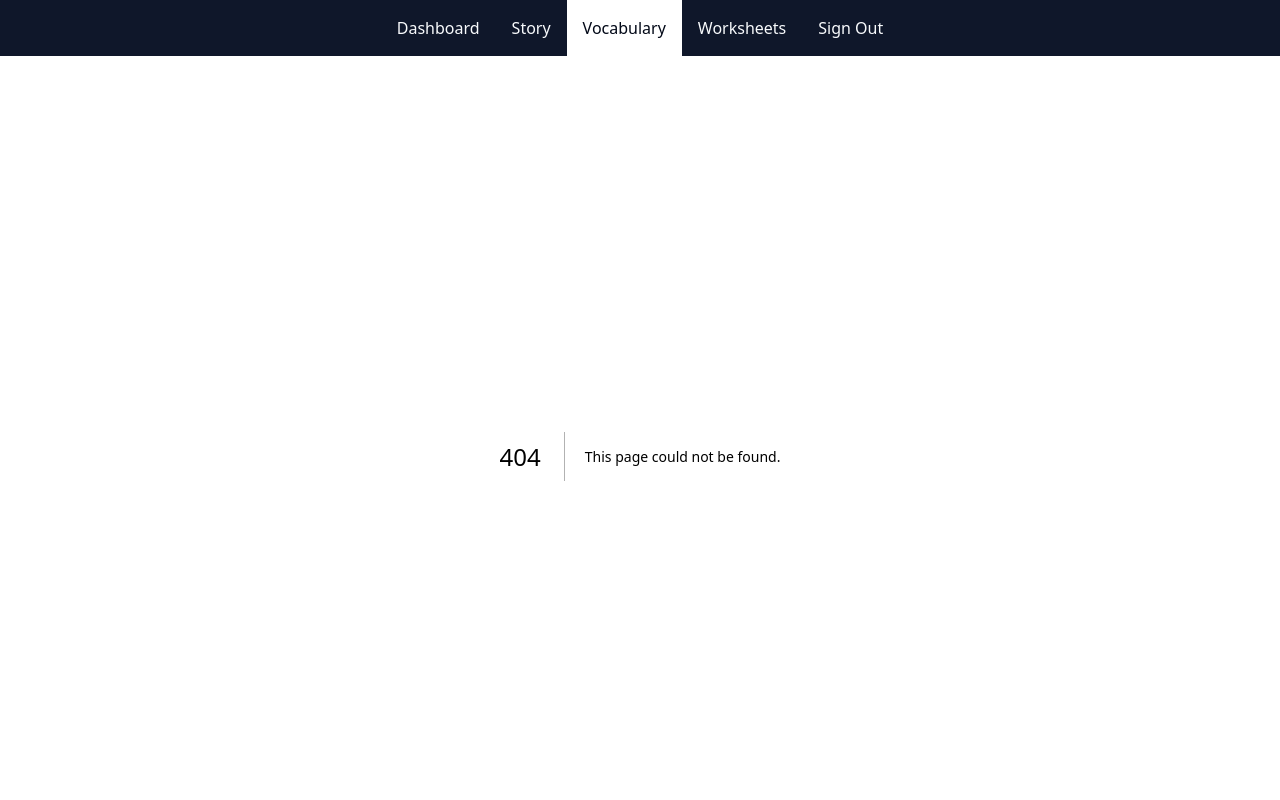
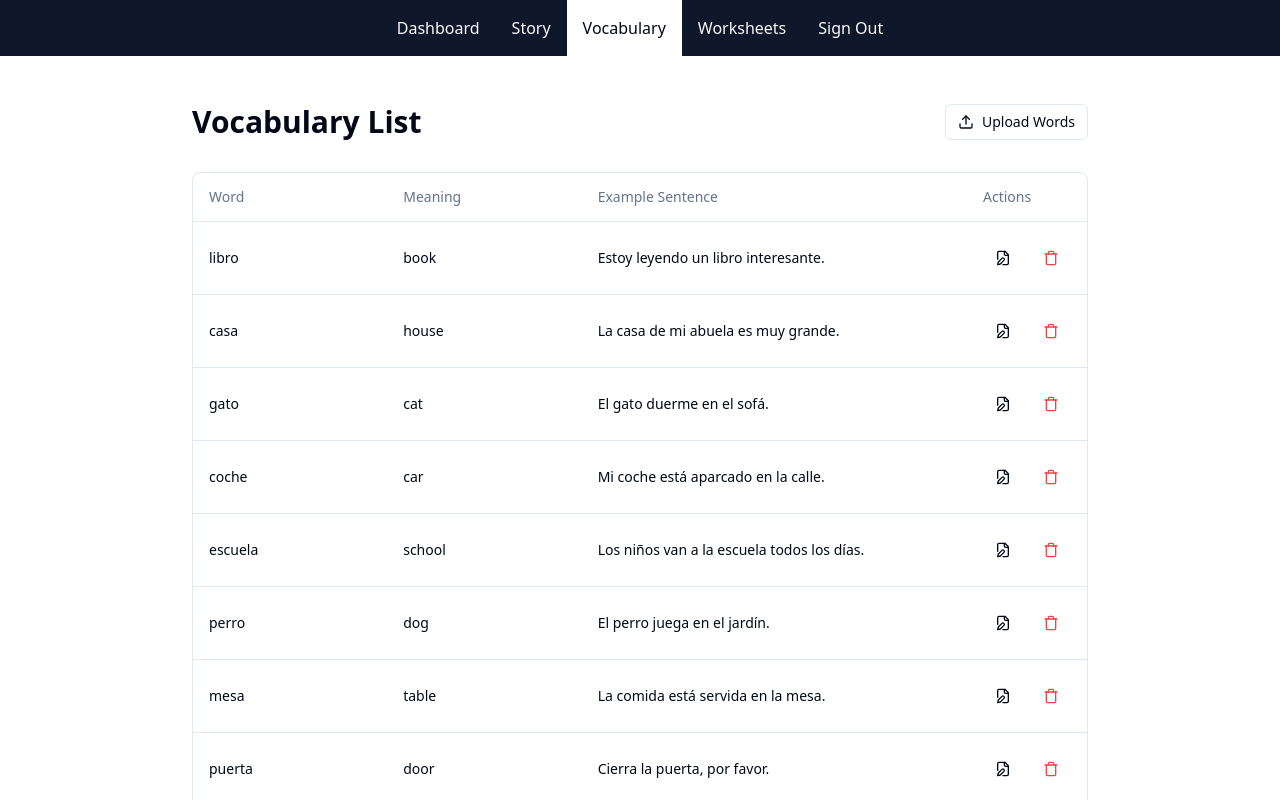
Before and after one commit to EricLam404/language-learner, a Next.js app in the folder client/: page /vocabulary in a window 1280 px wide. Before the commit this address had no page. Shown: the top 800 px of the page. Built offline with nearby package versions, Linux system fonts and the light colour scheme.

Commit message:
feat: Add vocabulary list and dummy data

```diff
--- /dev/null
+++ b/client/app/vocabulary/page.tsx
@@ -0,0 +1,186 @@
+import {
+    DropdownMenu,
+    DropdownMenuTrigger,
+    DropdownMenuContent,
+    DropdownMenuItem,
+    DropdownMenuSeparator,
+} from "@/components/ui/dropdown-menu";
+import { Button } from "@/components/ui/button";
+import {
+    Table,
+    TableHeader,
+    TableRow,
+    TableHead,
+    TableBody,
+    TableCell,
+} from "@/components/ui/table";
+import { data } from "@/public/dummydata/vocabulary";
+
+type vocabularyList = {
+    word: string;
+    meaning: string;
+    sentence: string;
+}[];
+export default function Component() {
+    let vocabularyList: vocabularyList = data;
+    return (
+        <div className="w-full max-w-4xl mx-auto py-12">
+            <div className="flex items-center justify-between mb-8">
+                <h1 className="text-3xl font-bold">Vocabulary List</h1>
+                <div className="flex items-center gap-4">
+                    <DropdownMenu>
+                        <DropdownMenuTrigger asChild>
+                            <Button variant="outline" size="sm">
+                                <UploadIcon className="mr-2 h-4 w-4" />
+                                Upload Words
+                            </Button>
+                        </DropdownMenuTrigger>
+                        <DropdownMenuContent>
+                            <DropdownMenuItem>
+                                <UploadIcon className="mr-2 h-4 w-4" />
+                                Import CSV
+                            </DropdownMenuItem>
+                            <DropdownMenuSeparator />
+                            <DropdownMenuItem>
+                                <PlusIcon className="mr-2 h-4 w-4" />
+                                Add Word
+                            </DropdownMenuItem>
+                        </DropdownMenuContent>
+                    </DropdownMenu>
+                </div>
+            </div>
+            <div className="border rounded-lg overflow-hidden">
+                <Table>
+                    <TableHeader>
+                        <TableRow>
+                            <TableHead className="w-[200px]">Word</TableHead>
+                            <TableHead className="w-[200px]">Meaning</TableHead>
+                            <TableHead className="w-[400px]">
+                                Example Sentence
+                            </TableHead>
+                            <TableHead className="w-[100px]">Actions</TableHead>
+                        </TableRow>
+                    </TableHeader>
+                    <TableBody>
+                        {vocabularyList.map((word, index) => (
+                            <TableRow key={index}>
+                                <TableCell className="font-medium">
+                                    {word.word}
+                                </TableCell>
+                                <TableCell>{word.meaning}</TableCell>
+                                <TableCell>{word.sentence}</TableCell>
+                                <TableCell>
+                                    <div className="flex items-center gap-2">
+                                        <Button variant="ghost" size="icon">
+                                            <FilePenIcon className="h-4 w-4" />
+                                            <span className="sr-only">
+                                                Edit
+                                            </span>
+                                        </Button>
+                                        <Button
+                                            variant="ghost"
+                                            size="icon"
+                                            className="text-red-500"
+                                        >
+                                            <TrashIcon className="h-4 w-4" />
+                                            <span className="sr-only">
+                                                Delete
+                                            </span>
+                                        </Button>
+                                    </div>
+                                </TableCell>
+                            </TableRow>
+                        ))}
+                    </TableBody>
+                </Table>
+            </div>
+        </div>
+    );
+}
+
+type props = {
+    className?: string;
+};
+
+function FilePenIcon(props: props) {
+    return (
+        <svg
+            {...props}
+            xmlns="http://www.w3.org/2000/svg"
+            width="24"
+            height="24"
+            viewBox="0 0 24 24"
+            fill="none"
+            stroke="currentColor"
+            strokeWidth="2"
+            strokeLinecap="round"
+            strokeLinejoin="round"
+        >
+            <path d="M12 22h6a2 2 0 0 0 2-2V7l-5-5H6a2 2 0 0 0-2 2v10" />
+            <path d="M14 2v4a2 2 0 0 0 2 2h4" />
+            <path d="M10.4 12.6a2 2 0 1 1 3 3L8 21l-4 1 1-4Z" />
+        </svg>
+    );
+}
+
+function PlusIcon(props: props) {
+    return (
+        <svg
+            {...props}
+            xmlns="http://www.w3.org/2000/svg"
+            width="24"
+            height="24"
+            viewBox="0 0 24 24"
+            fill="none"
+            stroke="currentColor"
+            strokeWidth="2"
+            strokeLinecap="round"
+            strokeLinejoin="round"
+        >
+            <path d="M5 12h14" />
+            <path d="M12 5v14" />
+        </svg>
+    );
+}
+
+function TrashIcon(props: props) {
+    return (
+        <svg
+            {...props}
+            xmlns="http://www.w3.org/2000/svg"
+            width="24"
+            height="24"
+            viewBox="0 0 24 24"
+            fill="none"
+            stroke="currentColor"
+            strokeWidth="2"
+            strokeLinecap="round"
+            strokeLinejoin="round"
+        >
+            <path d="M3 6h18" />
+            <path d="M19 6v14c0 1-1 2-2 2H7c-1 0-2-1-2-2V6" />
+            <path d="M8 6V4c0-1 1-2 2-2h4c1 0 2 1 2 2v2" />
+        </svg>
+    );
+}
+
+function UploadIcon(props: props) {
+    return (
+        <svg
+            {...props}
+            xmlns="http://www.w3.org/2000/svg"
+            width="24"
+            height="24"
+            viewBox="0 0 24 24"
+            fill="none"
+            stroke="currentColor"
+            strokeWidth="2"
+            strokeLinecap="round"
+            strokeLinejoin="round"
+        >
+            <path d="M21 15v4a2 2 0 0 1-2 2H5a2 2 0 0 1-2-2v-4" />
+            <polyline points="17 8 12 3 7 8" />
+            <line x1="12" x2="12" y1="3" y2="15" />
+        </svg>
+    );
+}
--- /dev/null
+++ b/client/public/dummydata/Vocabulary.js
@@ -0,0 +1,52 @@
+export const data = [
+    {
+        "word": "libro",
+        "meaning": "book",
+        "sentence": "Estoy leyendo un libro interesante."
+    },
+    {
+        "word": "casa",
+        "meaning": "house",
+        "sentence": "La casa de mi abuela es muy grande."
+    },
+    {
+        "word": "gato",
+        "meaning": "cat",
+        "sentence": "El gato duerme en el sofá."
+    },
+    {
+        "word": "coche",
+        "meaning": "car",
+        "sentence": "Mi coche está aparcado en la calle."
+    },
+    {
+        "word": "escuela",
+        "meaning": "school",
+        "sentence": "Los niños van a la escuela todos los días."
+    },
+    {
+        "word": "perro",
+        "meaning": "dog",
+        "sentence": "El perro juega en el jardín."
+    },
+    {
+        "word": "mesa",
+        "meaning": "table",
+        "sentence": "La comida está servida en la mesa."
+    },
+    {
+        "word": "puerta",
+        "meaning": "door",
+        "sentence": "Cierra la puerta, por favor."
+    },
+    {
+        "word": "ventana",
+        "meaning": "window",
+        "sentence": "La ventana está abierta."
+    },
+    {
+        "word": "reloj",
+        "meaning": "clock",
+        "sentence": "El reloj marca las tres en punto."
+    }
+]
```
